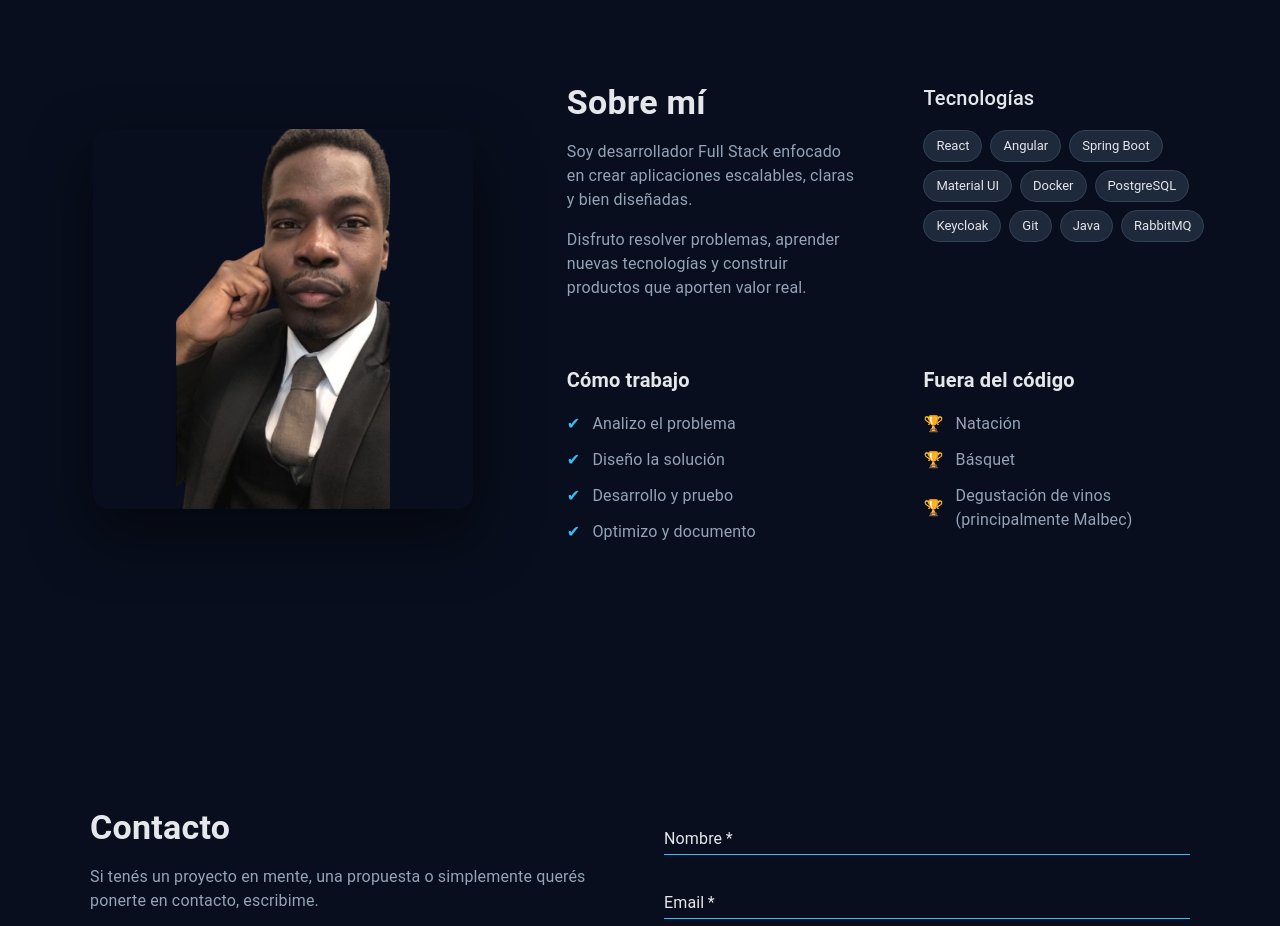
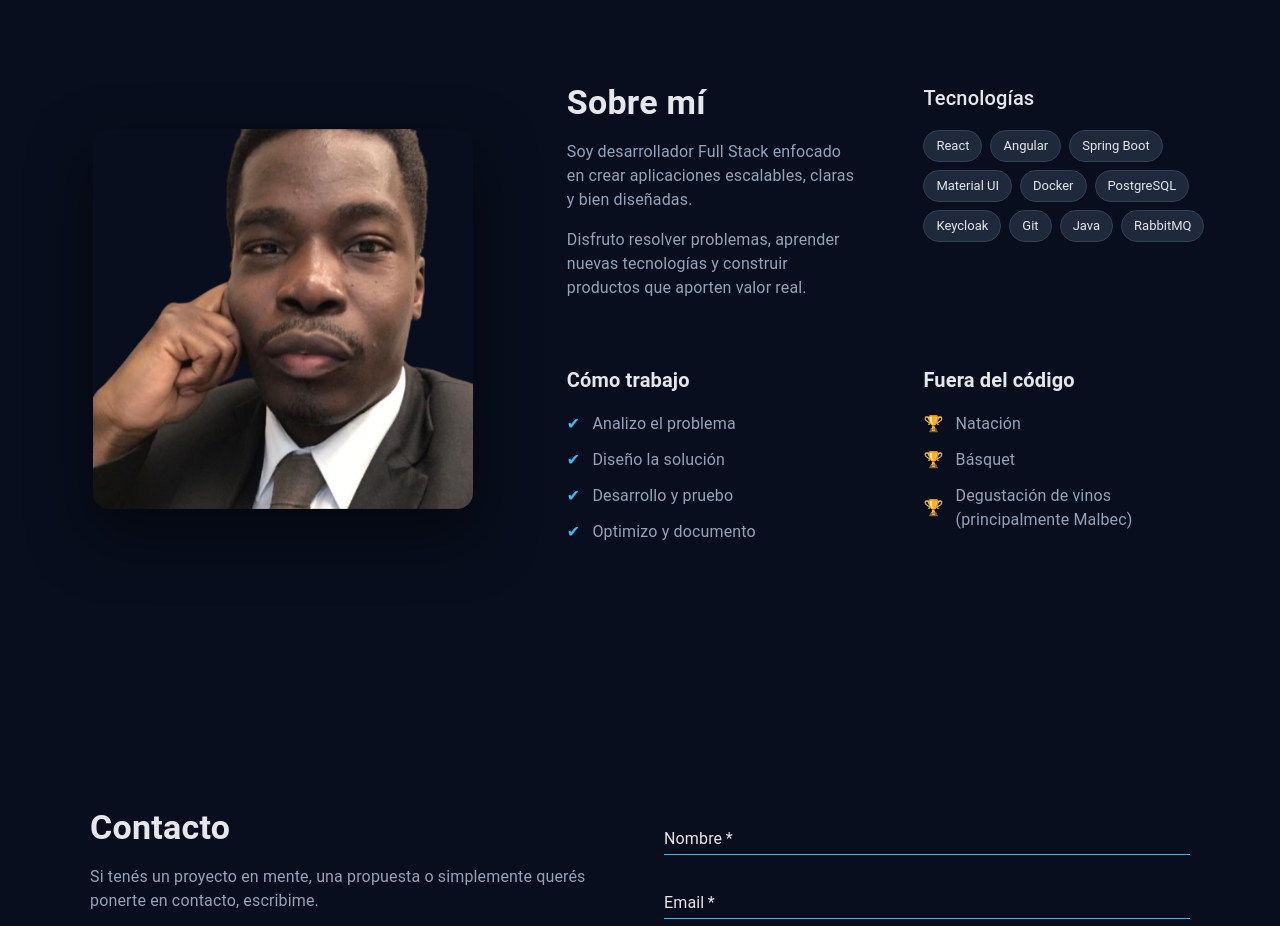
Before and after one commit to cvertilus/PortfolioProject, a React (Vite) app: page / in a window 1280 px wide. Shown: the part 1840-2766 px from the top of the page. Built offline with nearby package versions, Linux system fonts and the light colour scheme.

Commit message:
fix: finaly touch

```diff
--- a/src/component/about/Profile3D.jsx
+++ b/src/component/about/Profile3D.jsx
@@ -33,7 +33,7 @@ export default function Profile3D() {
                     sx={{
                         width: "100%",
                         height: "100%",
-                        objectFit: "contain",
+                        objectFit: "cover",
                         transform: "translateZ(30px)",
                     }}
                 />
```
Also changed, not shown: public/Img/profile2.png.
